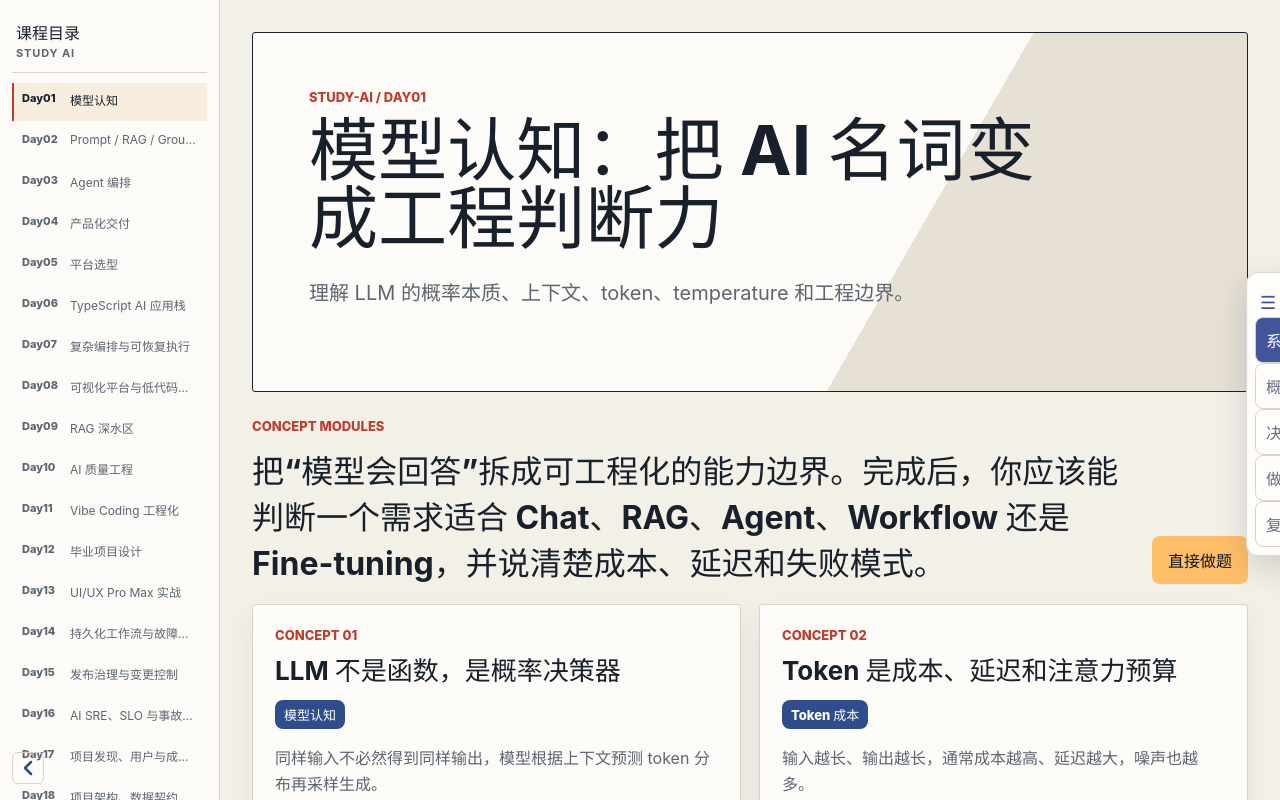
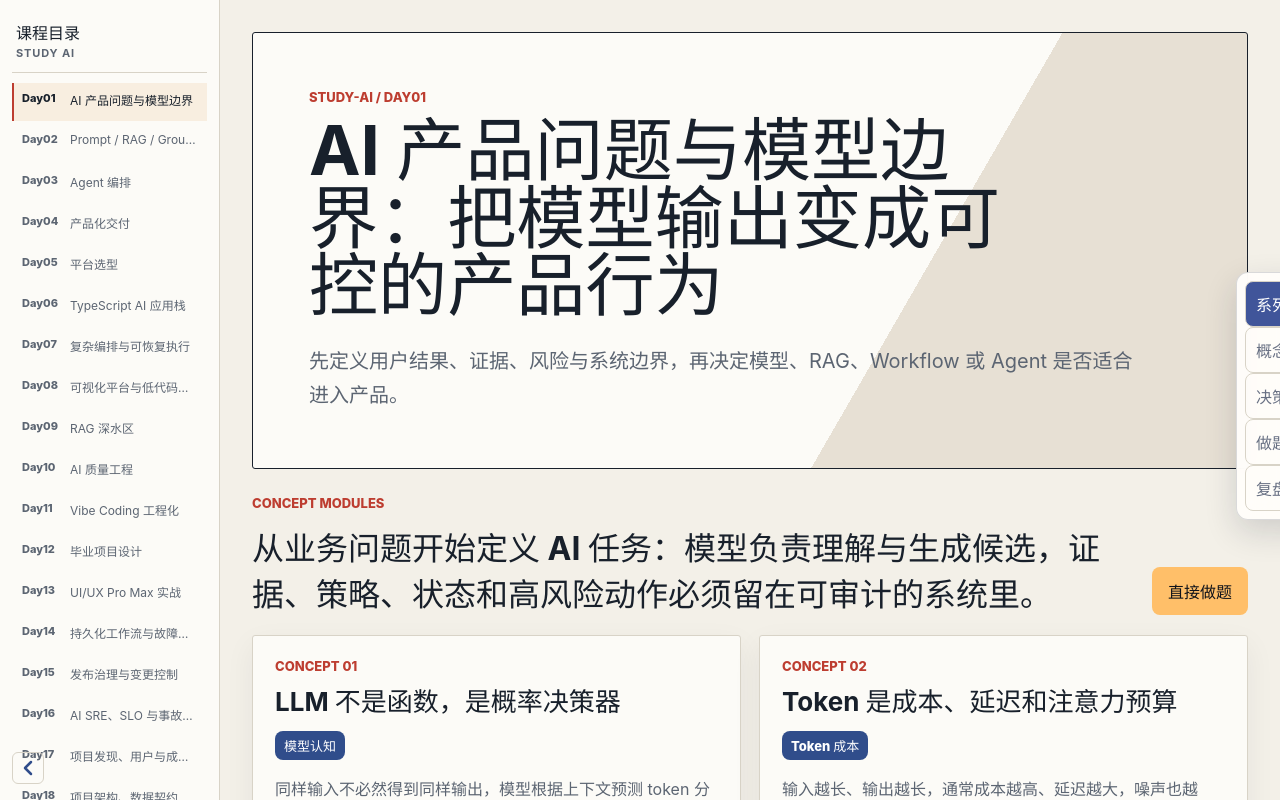
Before and after one commit to ilovex1314/study-ai, a React (Vite) app in the folder apps/interactive-lessons/: page /day01/series in a window 1280 px wide. Shown: the top 800 px of the page. Built offline with nearby package versions, Linux system fonts and the light colour scheme.

Commit message:
feat: align day01 with learning workbench design

```diff
--- a/apps/interactive-lessons/src/data/day01.ts
+++ b/apps/interactive-lessons/src/data/day01.ts
@@ -97,14 +97,14 @@ const day01Architecture: DecisionLayer[] = [
 export const day01Lesson: LessonPage = {
   id: "day01",
   path: "/day01",
-  title: "模型认知",
+  title: "AI 产品问题与模型边界",
   phase: "Day01",
   status: "available",
-  summary: "理解 LLM 的概率本质、上下文、token、temperature 和工程边界。",
-  hero: "把 AI 名词变成工程判断力",
-  conceptIntro: "把“模型会回答”拆成可工程化的能力边界。完成后，你应该能判断一个需求适合 Chat、RAG、Agent、Workflow 还是 Fine-tuning，并说清楚成本、延迟和失败模式。",
-  decisionTitle: "模型认知与能力边界 架构判断",
-  decisionIntro: "用户输入 -> 意图识别 -> 上下文预算 -> 模型生成草稿 -> schema 校验 -> 业务系统决策 -> 输出/人工确认 高风险动作要走确定性状态机；模型只能提出建议或生成解释。",
+  summary: "先定义用户结果、证据、风险与系统边界，再决定模型、RAG、Workflow 或 Agent 是否适合进入产品。",
+  hero: "把模型输出变成可控的产品行为",
+  conceptIntro: "从业务问题开始定义 AI 任务：模型负责理解与生成候选，证据、策略、状态和高风险动作必须留在可审计的系统里。",
+  decisionTitle: "模型、证据、策略与业务结果的责任关系",
+  decisionIntro: "模型生成结构化意图；可信证据提供事实；策略层校验权限、金额和状态；受限工具执行后留下审计与可回滚状态。它们相互约束，而不是一条把模型放在中间的流水线。",
   decisionExample: "退款助手中，模型识别用户诉求并生成解释；退款资格、金额、风控和状态变更由后端规则与审计系统控制。",
   modules: day01Modules,
   decisionLayers: day01Architecture,
@@ -116,7 +116,8 @@ export const day01Lesson: LessonPage = {
         prompt: "为什么不能把 LLM 当普通后端函数？",
         scenario: "把这个问题放到真实产品或团队工程流程里判断。",
         options: [option("a", "因为 LLM 无法输出中文", false), option("b", "因为 LLM 基于概率生成，关键控制要系统兜底", true), option("c", "因为 LLM 只能做图片任务", false)],
-        explanation: "因为它基于概率生成，业务状态、权限和审计需要确定性系统控制。"
+        explanation: "因为它基于概率生成，业务状态、权限和审计需要确定性系统控制。",
+        weight: 30
       },
       {
         id: "d1-q2",
@@ -125,7 +126,8 @@ export const day01Lesson: LessonPage = {
         prompt: "token 预算主要影响什么？",
         scenario: "把这个问题放到真实产品或团队工程流程里判断。",
         options: [option("a", "成本、延迟和注意力质量", true), option("b", "只影响 UI 样式", false), option("c", "只影响数据库大小", false)],
-        explanation: "token 同时影响成本、延迟和上下文噪声。"
+        explanation: "token 同时影响成本、延迟和上下文噪声。",
+        weight: 10
       },
       {
         id: "d1-q3",
@@ -134,7 +136,8 @@ export const day01Lesson: LessonPage = {
         prompt: "为什么上下文不等于长期记忆？",
         scenario: "把这个问题放到真实产品或团队工程流程里判断。",
         options: [option("a", "因为上下文只能存图片", false), option("b", "因为上下文是本轮输入范围，不能替代持久化记忆", true), option("c", "因为上下文不会消耗 token", false)],
-        explanation: "上下文是本轮可见信息，长期事实要持久化并按需检索。"
+        explanation: "上下文是本轮可见信息，长期事实要持久化并按需检索。",
+        weight: 25
       },
       {
         id: "d1-q4",
@@ -143,7 +146,18 @@ export const day01Lesson: LessonPage = {
         prompt: "temperature=0 能保证事实正确吗？",
         scenario: "把这个问题放到真实产品或团队工程流程里判断。",
         options: [option("a", "能，所有答案都会正确", false), option("b", "不能，它不是事实校验机制", true), option("c", "能，它会自动调用数据库", false)],
-        explanation: "不能，它只降低采样发散，事实正确要靠证据、工具和校验。"
+        explanation: "不能，它只降低采样发散，事实正确要靠证据、工具和校验。",
+        weight: 20
+      },
+      {
+        id: "d1-q5",
+        type: "single",
+        concept: "model-cognition",
+        prompt: "退款助手准备调用付款工具时，哪个控制点最能降低重复或越权执行风险？",
+        scenario: "把模型生成的工具意图放进真实业务流程判断。",
+        options: [option("a", "只提高 temperature", false), option("b", "schema、权限作用域、幂等键与审批", true), option("c", "把工具名称写得更短", false)],
+        explanation: "工具调用需要系统侧 schema、授权和幂等控制；模型输出只是候选意图。",
+        weight: 15
       }
   ]
 };
--- a/apps/interactive-lessons/src/styles.css
+++ b/apps/interactive-lessons/src/styles.css
@@ -344,7 +344,7 @@ button:disabled {
   .section-rail {
     position: fixed;
     top: 34vh;
-    right: -142px;
+    right: -132px;
     z-index: 30;
     display: block;
     width: 176px;
@@ -360,9 +360,9 @@ button:disabled {
   .section-rail:hover,
   .section-rail:focus-within { right: 0; }
 
-  .section-rail .route-toggle { display: grid; place-items: center; width: 26px; min-height: 36px; padding: 0; margin: 0; background: transparent; color: #40559a; font-size: 0; }
+  .section-rail .route-toggle { position: absolute; right: 0; top: 0; display: grid; place-items: center; width: 42px; min-height: 46px; padding: 0; margin: 0; border-radius: 0; background: var(--surface); color: #40559a; font-size: 0; }
   .section-rail .route-toggle::after { content: "☰"; font-size: 18px; }
-  .section-rail .route-step { display: block; width: 100%; min-height: 0; padding: 10px; text-align: left; border-radius: 8px; background: transparent; color: #687083; }
+  .section-rail .route-step { display: block; width: calc(100% - 42px); min-height: 0; padding: 10px; text-align: left; border-radius: 8px; background: transparent; color: #687083; }
   .section-rail .route-step.active { background: #40559a; color: #fff; }
 }
 
```
Also changed, not shown: 3 other files (tests, documents, lock files or other folders).
